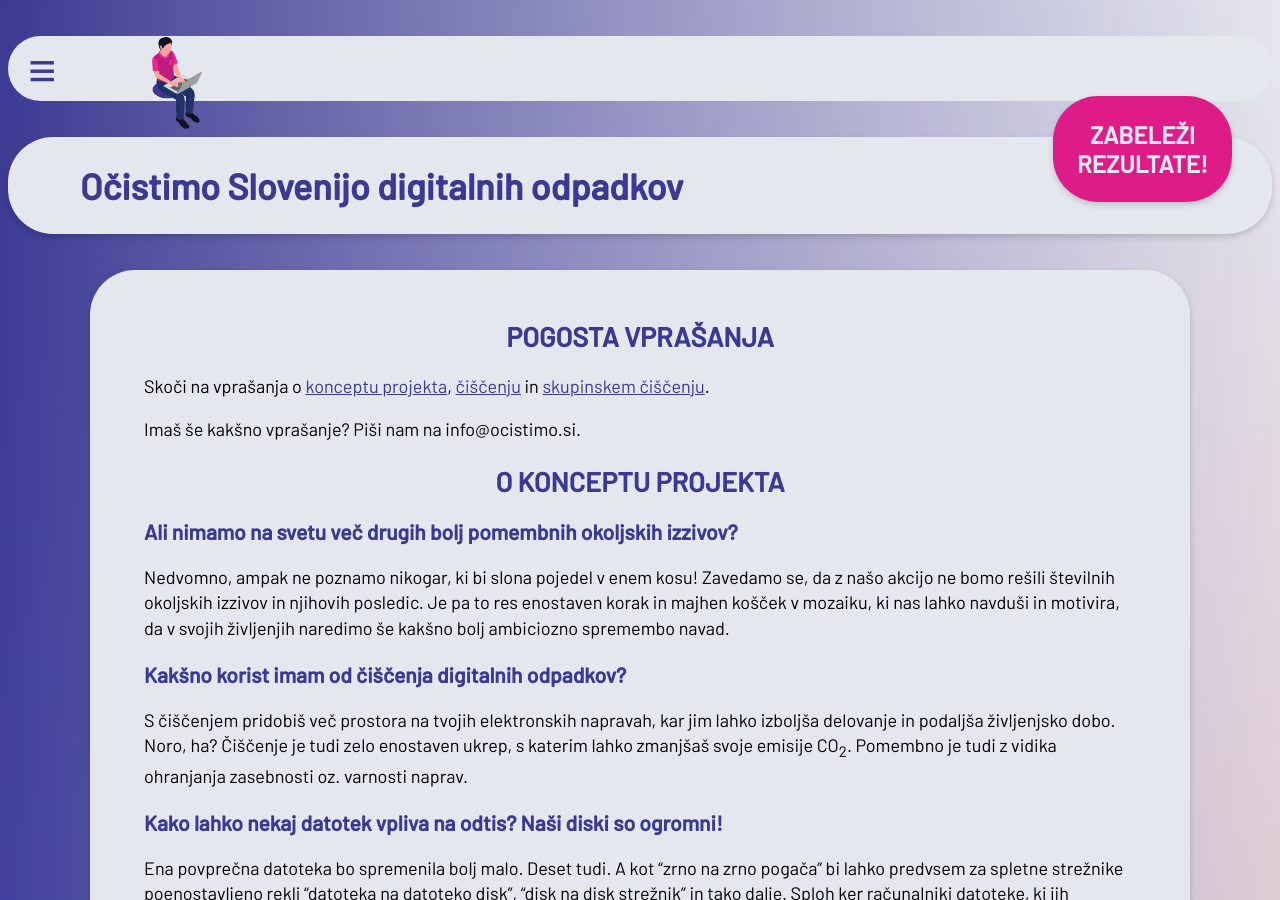
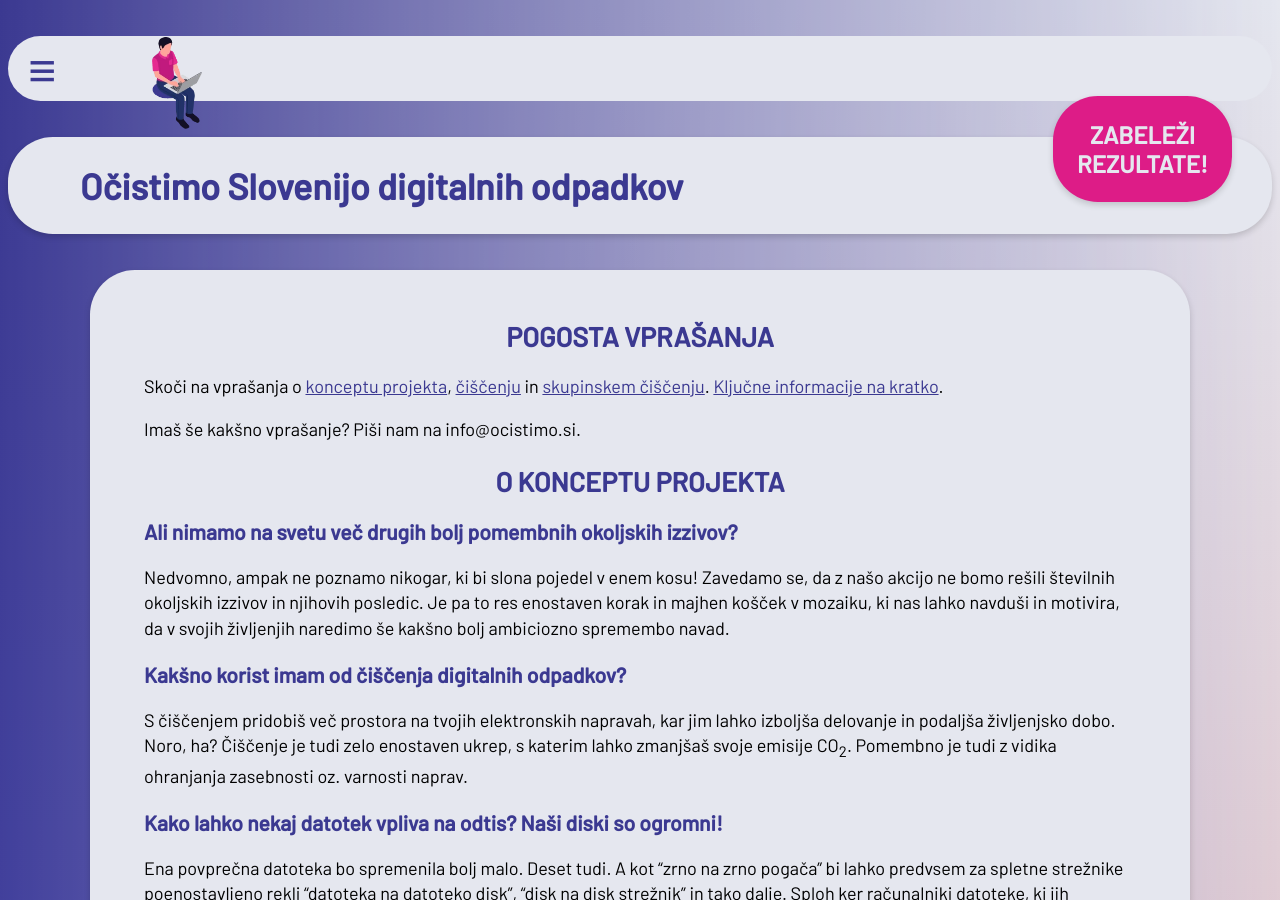
Before and after one commit to ewba/dcd-si, a Jekyll site: the page built from faq.md, in a window 1280 px wide and 900 px high. Built offline with Jekyll 4.4.1, drawn with Linux system fonts in a browser that asks for light colours.

Commit message:
Update faq.md

```diff
--- a/faq.md
+++ b/faq.md
@@ -7,6 +7,7 @@ title: Pogosta vprašanja
 ---
 
 Skoči na vprašanja o [konceptu projekta](#o-konceptu-projekta), [čiščenju](#o-čiščenju) in [skupinskem čiščenju](#čiščenje-za-skupine).
+<a href="https://docs.google.com/document/d/1hWD2yHJxkm4gCrs-L1HWOBmezkmXaM5OQ3jcQ_9PkwU/edit?usp=sharing" target="_blank" rel="noopener">Ključne informacije na kratko</a>.
 
 Imaš še kakšno vprašanje? Piši nam na info@ocistimo.si.
 
```
